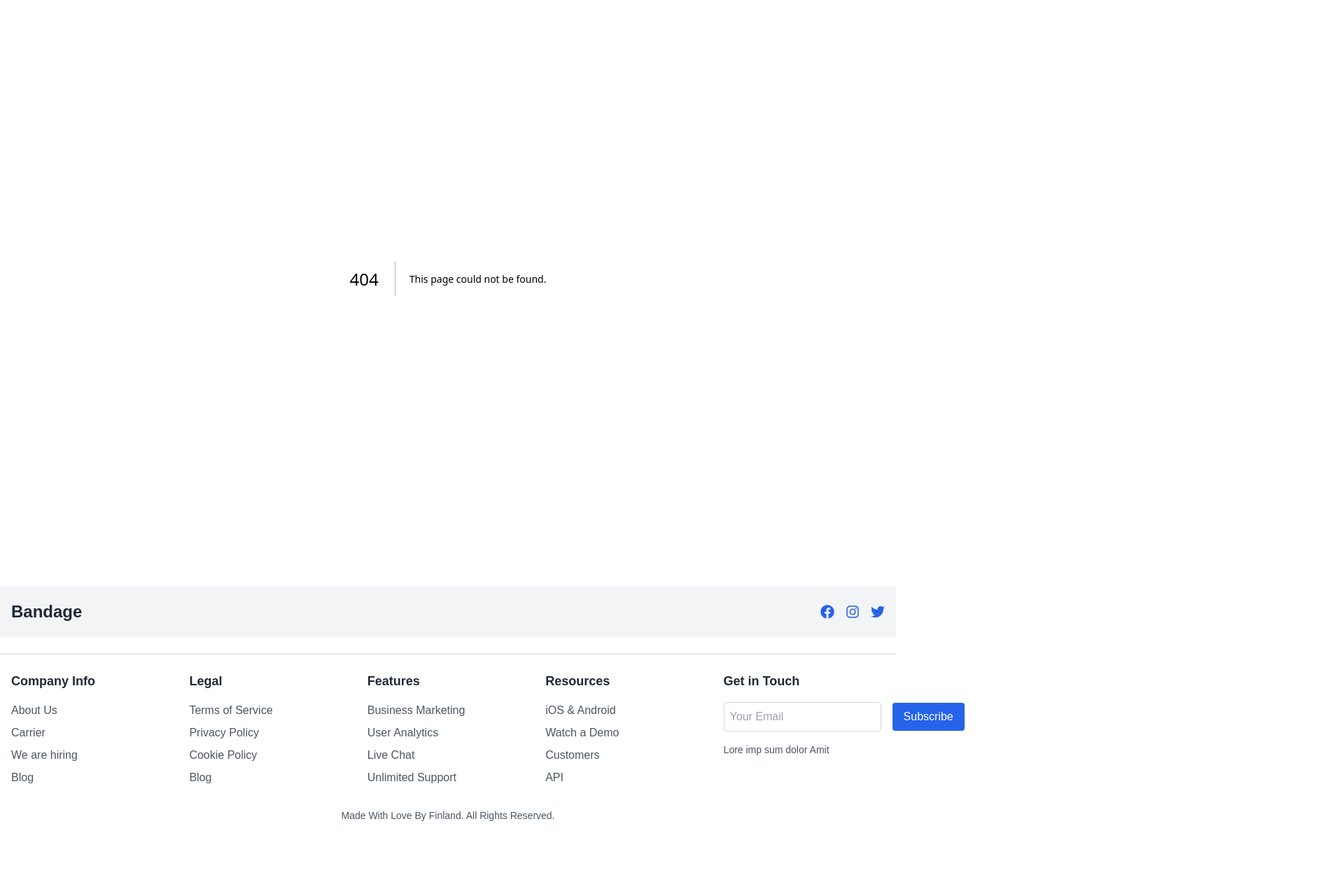
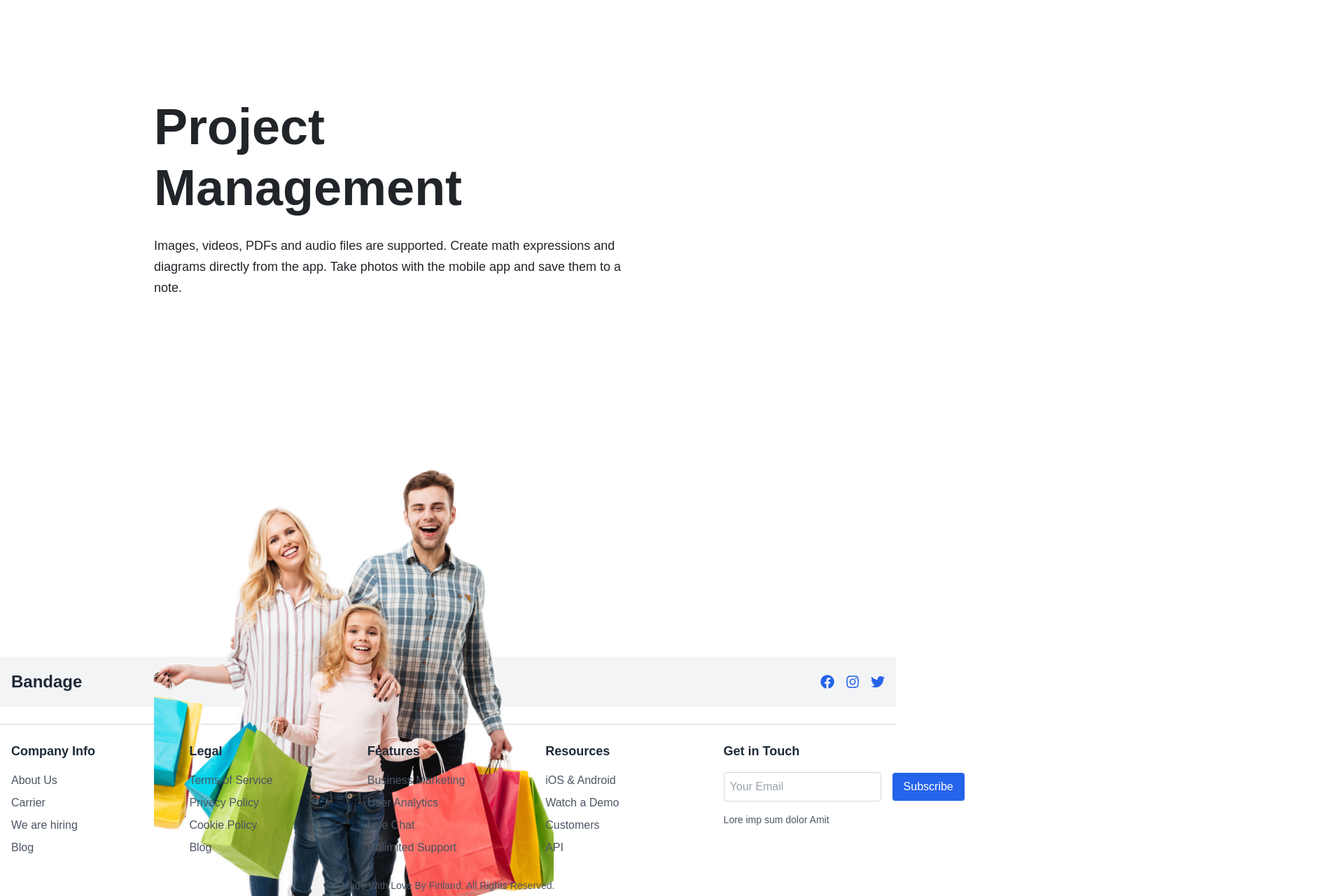
Before and after one commit to ZahidaImran/HackathonProject, a Next.js app in the folder my-app/: page /Contact in a window 1280 px wide. Before the commit this address had no page. Shown: the part 100-1380 px from the top of the page at 70% size, 1920 px wide, since content can reach past the window. Before the commit the page ends 1315 px from the top, so only its background shows below. Built offline with nearby package versions, Linux system fonts and the light colour scheme.

Commit message:
second commit

```diff
--- /dev/null
+++ b/my-app/src/app/Contact/page.tsx
@@ -0,0 +1,23 @@
+import Image from "next/image";
+import shopping from "../public/shopping.png"
+
+const Contact = () => {
+    return(
+        <div className='w-[1920px] h-[900px] 1588  py-[140px] px-[220px] flex flex-col gap-[100px]'>
+        <div className={`w-[1480px] h-[547px] flex items-center gap-[60px] `}>
+          <div className='w-[672px] h-[411px]  gap-[60px] '>
+            <div className="w-[700px] h-[288px] gap-6">
+              <h1 className='w-[672px] h-[174px] text-[72px] font-bold leading-[87.14px] tracking-[-2%] text-left text-[#212529]' >Project Management</h1>
+              <p className='w-[672px] pt-6 h-[90px] text-lg font-normal leading-[30px] tracking-[-2%] text-left text-[#212529]'>Images, videos, PDFs and audio files are supported. Create math expressions and diagrams directly from the app. Take photos with the mobile app and save them to a note.</p>
+            </div>
+
+          </div>
+        </div>
+          <div className='w-[710px] h-[661px] gap-1 '>
+            <Image src={shopping} alt={"picture"} />
+          </div>
+        </div>
+
+    )
+}
+export default Contact
```
Also changed, not shown: my-app/src/app/public/shopping.png (added).
